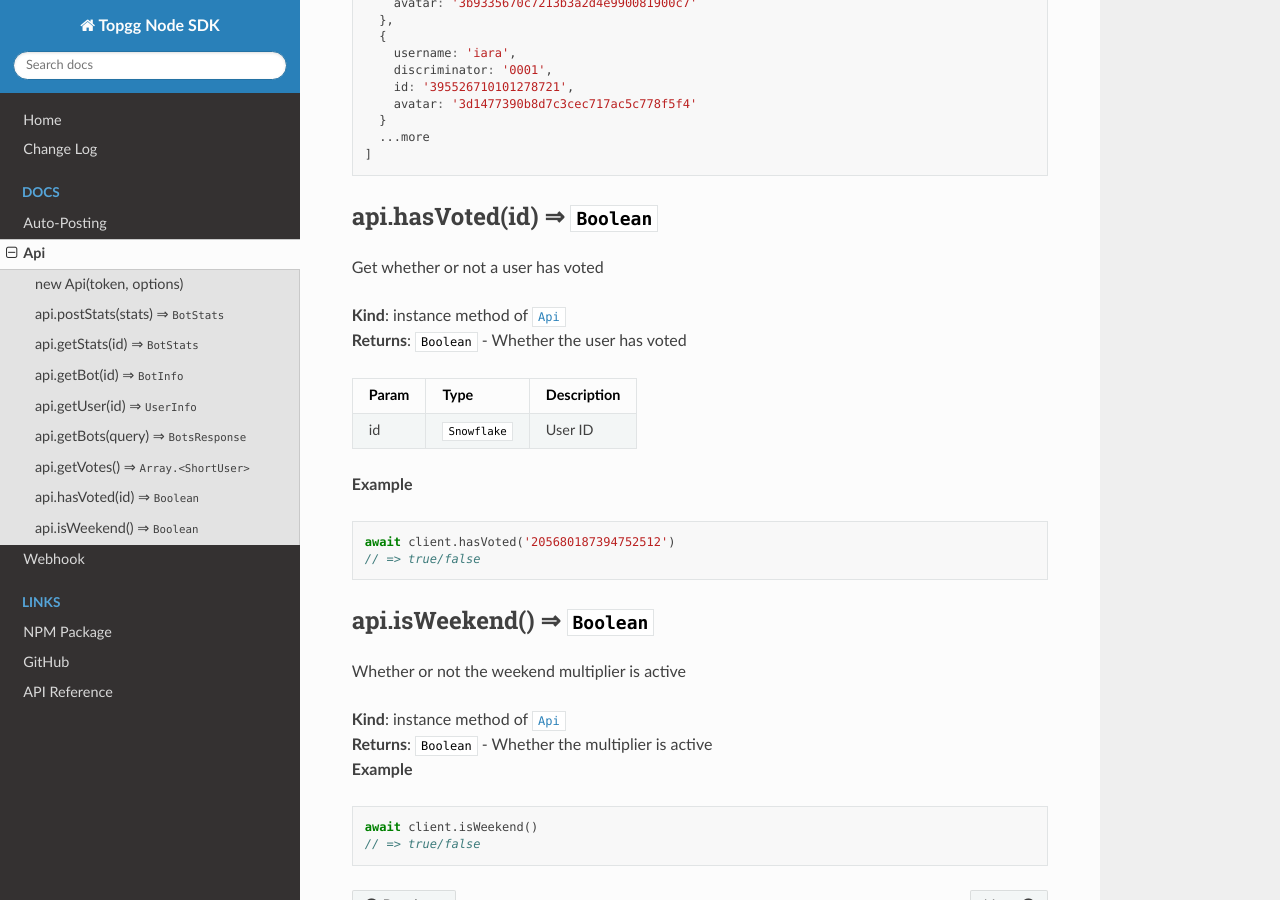
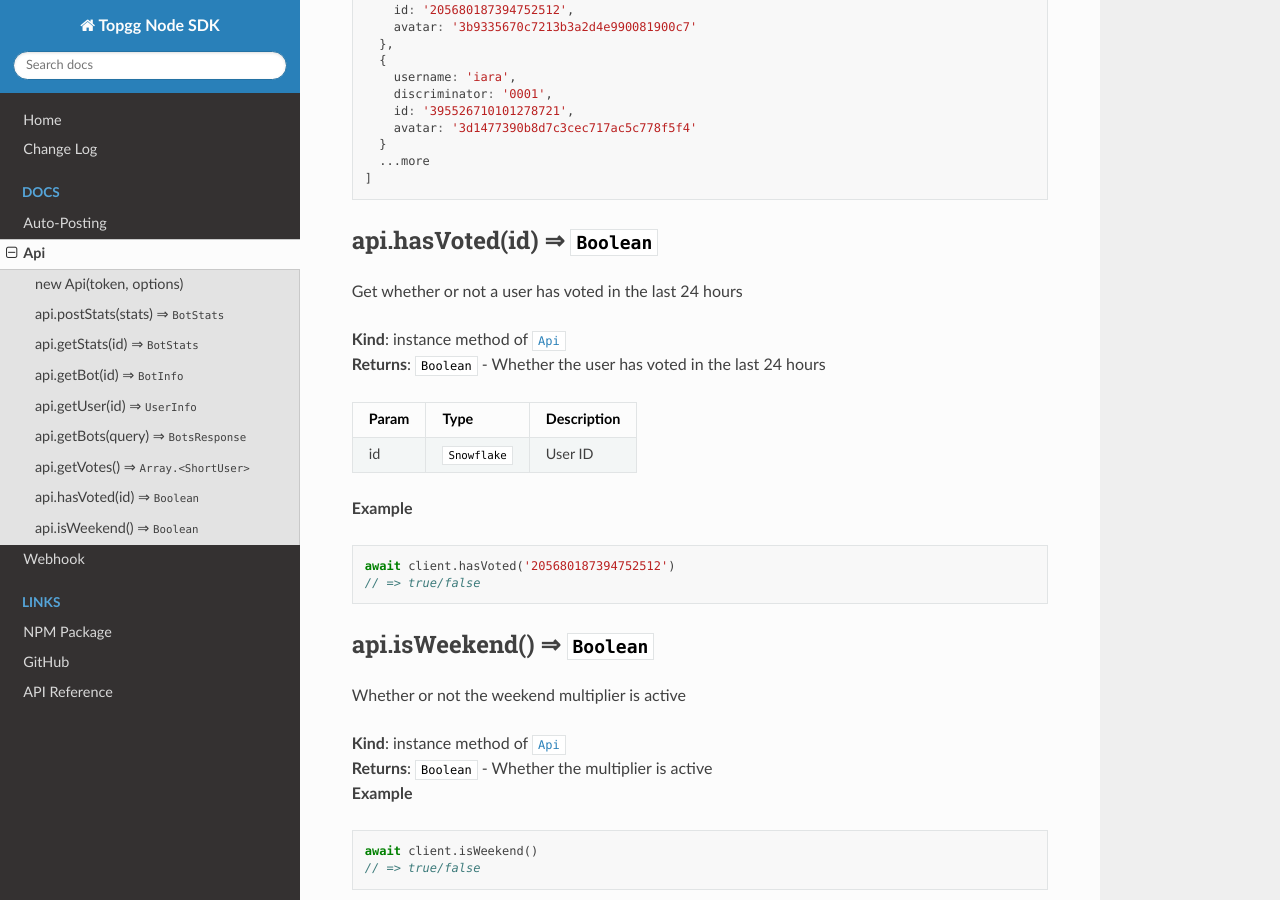
Before and after one commit to Top-gg-Community/node-sdk, a Sphinx documentation site: the page built from docs/Api.md, in a window 1280 px wide and 900 px high, scrolled down 4223 px. Built offline with Sphinx 7.4.7 and the Read the Docs theme 2.0.0, drawn with Linux system fonts in a browser that asks for light colours; some of the changed text lies outside the part shown.

Commit message:
Docs changes

```diff
--- a/docs/Api.md
+++ b/docs/Api.md
@@ -201,10 +202,10 @@
 <a name="Api+hasVoted"></a>
 
 ### api.hasVoted(id) ⇒ <code>Boolean</code>
-Get whether or not a user has voted
+Get whether or not a user has voted in the last 24 hours
 
 **Kind**: instance method of [<code>Api</code>](#Api)
-**Returns**: <code>Boolean</code> - Whether the user has voted
+**Returns**: <code>Boolean</code> - Whether the user has voted in the last 24 hours
 
 | Param | Type | Description |
 | --- | --- | --- |
--- a/docs/master.rst
+++ b/docs/master.rst
@@ -19,4 +19,4 @@
 
   NPM Package <https://npmjs.com/@top-gg/sdk>
   GitHub <https://github.com/top-gg/node-sdk>
-  API Reference <https://top.gg/api/docs>
+  API Reference <https://docs.top.gg>
--- a/package.json
+++ b/package.json
@@ -1,6 +1,6 @@
 {
   "name": "@top-gg/sdk",
-  "version": "3.0.7",
+  "version": "3.0.8",
   "description": "Official Top.gg Node SDK",
   "main": "./dist/index.js",
   "scripts": {
@@ -18,7 +18,7 @@
   "bugs": {
     "url": "https://github.com/top-gg/node-sdk/issues"
   },
-  "homepage": "https://github.com/top-gg/node-sdk#readme",
+  "homepage": "https://topggjs.rtfd.io",
   "devDependencies": {
     "@types/node-fetch": "^2.5.7",
     "@types/node": "^14.14.10",
```
Also changed, not shown: other parts of docs/Api.md (+2 -1 lines), README.md (+4 -4 lines), docs/Changelog.md (+5 -0 lines), 1 other file.
